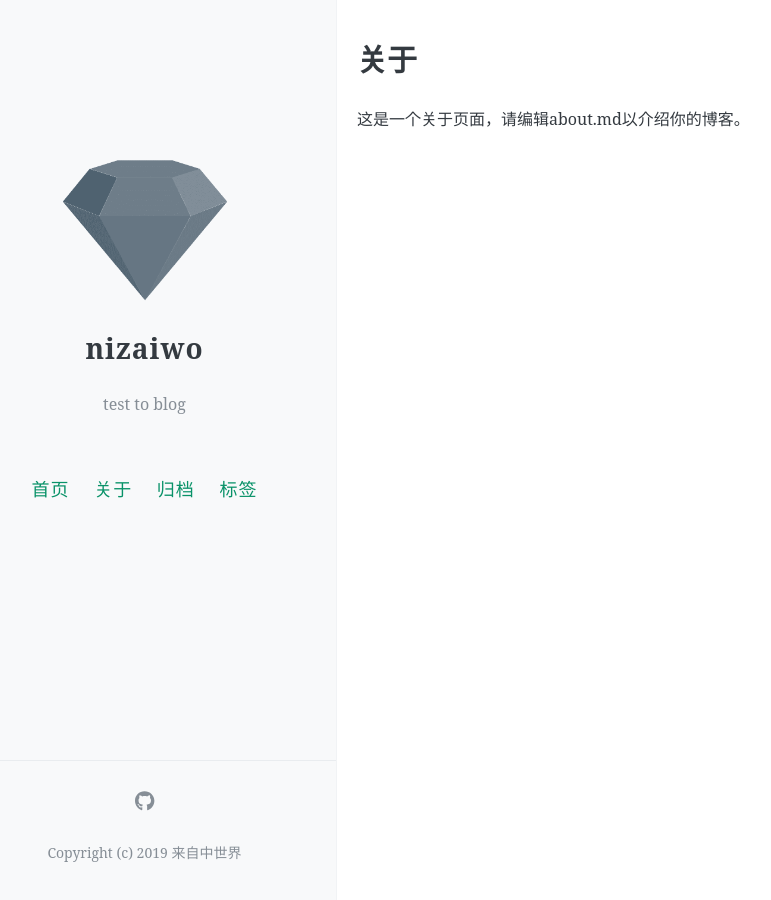
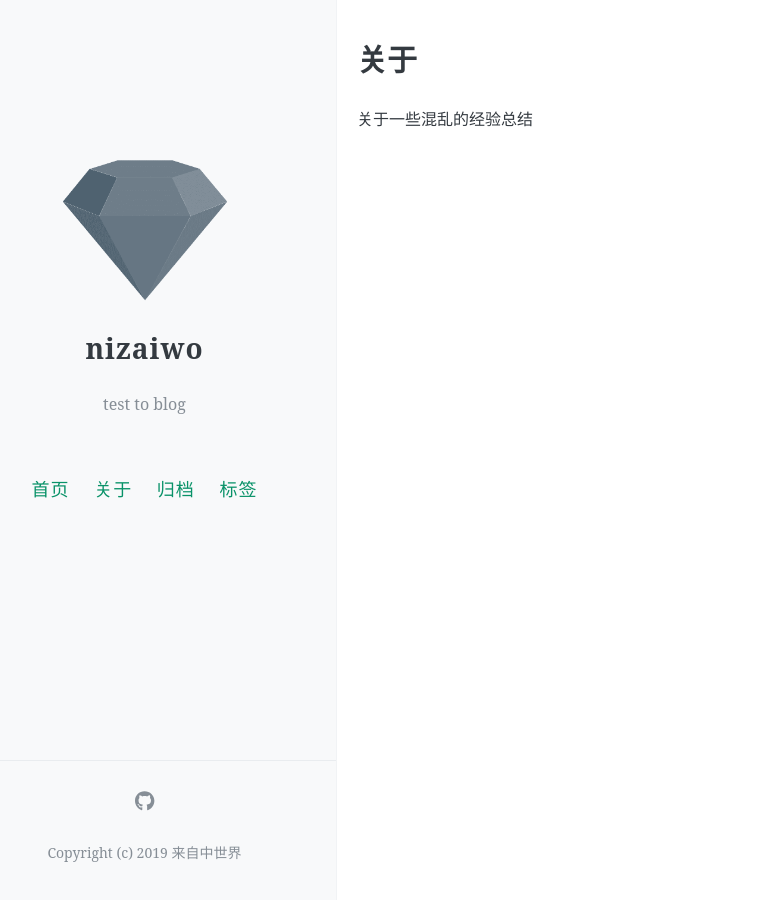
Before and after one commit to nizaiwo/blogs, a Jekyll site: the page built from about.md, in a window 1280 px wide. Shown: the whole page, without its empty margins (47-818 px from the left). Built offline with Jekyll 4.4.1, drawn with Linux system fonts in a browser that asks for light colours; comment, search, counter and statistics services are not loaded.

Commit message:
Update about.md

```diff
--- a/about.md
+++ b/about.md
@@ -4,4 +4,4 @@ title: 关于
 permalink: /about/
 ---
 
-这是一个关于页面，请编辑about.md以介绍你的博客。
+关于一些混乱的经验总结
```
